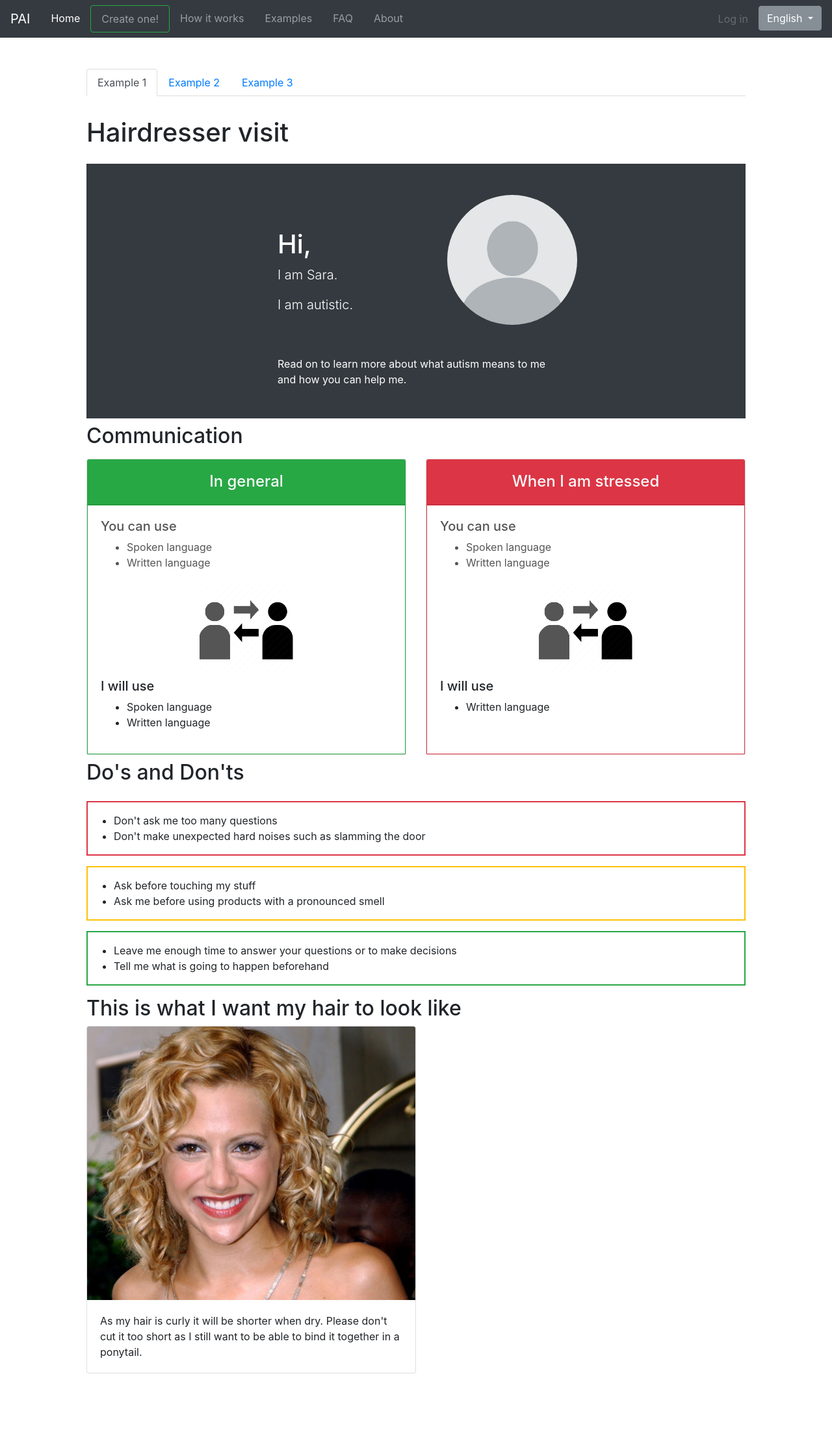
After one commit to aspigirlcodes/uniqid, a Django app: template home/templates/home/examples.html in a window 1280 px wide. The commit adds this page. Shown: the whole page at 65% size. Run offline with Django 3.2, Linux system fonts and the light colour scheme; the template is opened without the code that fills it, so the values that code supplies are empty; some libraries are stand-ins or nearby versions.

Commit message:
add examples

```diff
--- /dev/null
+++ b/home/templates/home/example1.html
@@ -0,0 +1,129 @@
+{% load static %}
+{% load i18n %}
+<section id="page" class="pb-5">
+    <div class="row py-3">
+      <div class="col-12">
+        <h1>{% trans "Hairdresser visit" %}</h1>
+      </div>
+    </div>
+    <section class="generalinfo-display bg-dark text-white">
+      <div class="row align-items-end justify-content-center">
+        <div class="col-12 col-sm-6 col-md-4 col-lg-3 order-sm-2 text-center p-5">
+          <img src="{% static "img/blank-profile-picture.png" %}" class="rounded-circle profile-img" alt="avatar">
+        </div>
+        <div class="col-12 col-sm-6 col-md-4 col-lg-3 order-sm-1 p-5">
+            <p class="h1">{% trans "Hi," %}</p>
+            <p class="lead">
+              {% blocktrans trimmed with name="Sara" %}
+                I am {{name}}.
+              {% endblocktrans %}
+              </p>
+            <p class="lead">{% trans "I am autistic." %}</p>
+        </div>
+      </div>
+      <div class="row justify-content-center">
+        <div class="col-12 col-md-8 col-lg-6 px-5 pb-5">
+          {% trans "Read on to learn more about what autism means to me and how you can help me." %}
+        </div>
+      </div>
+    </section>
+
+    <section class="communication">
+      <div class="row my-2">
+        <div class="col-12">
+          <h2>{% trans "Communication" %}</h2>
+        </div>
+      </div>
+      <div class="card-deck">
+        <div class="card">
+          <div class="card-header bg-success text-light text-center">
+            <h4 class="mt-2">{% trans "In general" %}</h4>
+          </div>
+          <div class="card-body border border-success">
+            <div class="text-grey">
+              <h5>{% trans "You can use" %}</h5>
+              <ul>
+                <li>{% trans "Spoken language" %}</li>
+                <li>{% trans "Written language" %}</li>
+              </ul>
+            </div>
+            <img src="{% static "img/communication-dialogue-icon-3.png" %}" class="mx-auto d-block" style="width:50%; max-width:150px">
+            <h5>{% trans "I will use" %}</h5>
+            <ul>
+              <li>{% trans "Spoken language" %}</li>
+              <li>{% trans "Written language" %}</li>
+            </ul>
+          </div>
+        </div>
+        <div class="card">
+          <div class="card-header bg-danger text-light text-center">
+            <h4 class="mt-2">{% trans "When I am stressed" %}</h4>
+          </div>
+          <div class="card-body border border-danger">
+            <div class="text-grey">
+              <h5>{% trans "You can use" %}</h5>
+              <ul>
+                <li>{% trans "Spoken language" %}</li>
+                <li>{% trans "Written language" %}</li>
+              </ul>
+            </div>
+            <img src="{% static "img/communication-dialogue-icon-3.png" %}" class="mx-auto d-block" style="width:50%; max-width:150px">
+            <h5>{% trans "I will use" %}</h5>
+            <ul>
+              <li>{% trans "Written language" %}</li>
+            </ul>
+          </div>
+        </div>
+      </div>
+    </section>
+
+    <section class="do-dont">
+      <div class="row my-2">
+        <div class="col-12">
+          <h2>{% trans "Do's and Don'ts" %}</h2>
+        </div>
+      </div>
+      <div class="row">
+        <div class="col-12 my-2">
+          <div class="border border-2 border-danger">
+            <ul class="mt-3">
+              <li> {% trans "Don't ask me too many questions" %}</li>
+              <li> {% trans "Don't make unexpected hard noises such as slamming the door" %}</li>
+            </ul>
+          </div>
+        </div>
+        <div class="col-12 my-2">
+          <div class="border border-2 border-warning">
+            <ul class="mt-3">
+              <li> {% trans "Ask before touching my stuff" %}</li>
+              <li> {% trans "Ask me before using products with a pronounced smell" %}</li>
+            </ul>
+          </div>
+        </div>
+        <div class="col-12 my-2">
+          <div class="border border-2 border-success">
+            <ul class="mt-3">
+              <li> {% trans "Leave me enough time to answer your questions or to make decisions" %}</li>
+              <li> {% trans "Tell me what is going to happen beforehand" %}</li>
+            </ul>
+          </div>
+        </div>
+      </div>
+    </section>
+
+    <section class="free-image">
+      <div class="row my-2">
+        <div class="col-12">
+          <h2>{% trans "This is what I want my hair to look like" %}</h2>
+          <div class="card w-50">
+            <img src="{% static "img/shoulder-length-curly-hairstyle.jpg" %}" class="card-img-top">
+            <div class="card-body">
+              <p class="card-text">
+                {% trans "As my hair is curly it will be shorter when dry. Please don't cut it too short as I still want to be able to bind it together in a ponytail." %}
+              </p>
+            </div>
+          </div>
+        </div>
+      </div>
+    </section>
+</section>
--- /dev/null
+++ b/home/templates/home/example2.html
@@ -0,0 +1,165 @@
+{% load static %}
+{% load i18n %}
+<section id="page" class="pb-5">
+    <div class="row py-3">
+      <div class="col-12">
+        <h1>{% trans "Doctors visit" %}</h1>
+      </div>
+    </div>
+    <section class="generalinfo-display bg-dark text-white">
+      <div class="row align-items-end justify-content-center">
+        <div class="col-12 col-sm-6 col-md-4 col-lg-3 order-sm-2 text-center p-5">
+          <img src="{% static "img/blank-profile-picture.png" %}" class="rounded-circle profile-img" alt="avatar">
+        </div>
+        <div class="col-12 col-sm-6 col-md-4 col-lg-3 order-sm-1 p-5">
+            <p class="h1">{% trans "Hi," %}</p>
+            <p class="lead">
+              {% blocktrans trimmed with name="Sara" %}
+                I am {{name}}.
+              {% endblocktrans %}
+              </p>
+            <p class="lead">{% trans "I have an Autism Spectrum Condition." %}</p>
+        </div>
+      </div>
+      <div class="row justify-content-center">
+        <div class="col-12 col-md-8 col-lg-6 px-5 pb-5">
+          {% trans "Read on to learn more about what autism means to me and how you can help me." %}
+        </div>
+      </div>
+    </section>
+
+    <section class="do-dont">
+      <div class="row my-2">
+        <div class="col-12">
+          <h2>{% trans "Do's and Don'ts" %}</h2>
+        </div>
+      </div>
+      <div class="row">
+        <div class="col-12 my-2">
+          <div class="border border-2 border-danger">
+            <ul class="mt-3">
+              <li> {% trans "Don't touch me without permission" %}</li>
+              <li> {% trans "Don't ask me too many questions" %}</li>
+            </ul>
+          </div>
+        </div>
+        <div class="col-12 my-2">
+          <div class="border border-2 border-warning">
+            <ul class="mt-3">
+              <li> {% trans "Ask before touching my stuff" %}</li>
+              <li> {% trans "Ask me if I am ready to go before you take me to a new place" %}</li>
+            </ul>
+          </div>
+        </div>
+        <div class="col-12 my-2">
+          <div class="border border-2 border-success">
+            <ul class="mt-3">
+              <li> {% trans "Give me clear instructions if I have to do something" %}</li>
+              <li> {% trans "Leave me enough time to answer your questions or to make decisions" %}</li>
+              <li> {% trans "Tell me what is going to happen beforehand" %}</li>
+              <li> {% trans "Write important information down for me." %}</li>
+            </ul>
+          </div>
+        </div>
+      </div>
+    </section>
+
+    <section class="sensory">
+      <div class="row my-2">
+        <div class="col-12">
+          <h2>{% trans "Sensory sensitivities" %}</h2>
+        </div>
+      </div>
+      <div class="card-deck">
+      <div class="card">
+        <img class="card-img-top" src="{% static "img/ear.svg" %}" alt="Card image cap">
+        <ul class="list-group list-group-flush">
+          <li class="list-group-item">{% trans "I am very sensitive to sound" %}</li>
+        </ul>
+      </div>
+      <div class="card">
+        <img class="card-img-top" src="{% static "img/eye.svg" %}" alt="Card image cap">
+        <ul class="list-group list-group-flush">
+          <li class="list-group-item">{% trans "I am very sensitive to light" %}</li>
+          <li class="list-group-item">{% trans "I can't cope with fluorescent lighting" %}</li>
+        </ul>
+      </div>
+      <div class="card">
+        <img class="card-img-top" src="{% static "img/termo.svg" %}" alt="Card image cap">
+        <ul class="list-group list-group-flush">
+          <li class="list-group-item">{% trans "I am less sensitive than average to temperature" %}</li>
+        </ul>
+      </div>
+      <div class="card">
+        <img class="card-img-top" src="{% static "img/brain.svg" %}" alt="Card image cap">
+        <ul class="list-group list-group-flush">
+          <li class="list-group-item">{% trans "I have trouble processing more than one sense at a time, for example hearing you while looking at something" %}</li>
+          <li class="list-group-item">{% trans "I have difficulties recognizing and/or reporting pain or other symptoms" %}</li>
+        </ul>
+      </div>
+    </div>
+    </section>
+
+    <section class="medication">
+      <div class="row my-2">
+        <div class="col-12">
+          <h2>{% trans "Medication" %}</h2>
+        </div>
+      </div>
+      <div class="row">
+        <div class="col-12">
+          <table class="table table-bordered table-responsive-md">
+            <thead>
+              <tr>
+                <th scope="col">{% trans "What" %}</th>
+                <th scope="col">{% trans "When" %}</th>
+                <th scope="col">{% trans "Quantity" %}</th>
+                <th scope="col">{% trans "Remarks" %}</th>
+              </tr>
+            </thead>
+            <tbody>
+              <tr>
+                <td rowspan="2">{% trans "Wonder pills" %}</td>
+                <td>{% trans "Breakfast" %}</td>
+                <td>2</td>
+                <td rowspan="2">{% trans "Take with my favorite banana yoghurt" %}</td>
+              </tr>
+              <tr>
+                <td>{% trans "Dinner" %}</td>
+                <td>1</td>
+              </tr>
+              <tr>
+                <td>{% trans "sweet sirup" %}</td>
+                <td>{% trans "before sleeping" %}</td>
+                <td>200 ml</td>
+                <td></td>
+              </tr>
+            </tbody>
+          </table>
+        </div>
+      </div>
+    </section>
+
+    <section class="contact">
+      <div class="row my-2">
+        <div class="col-12">
+          <h2>{% trans "Contacts" %}</h2>
+        </div>
+      </div>
+      <div class="row">
+        <div class="col-12 col-sm-6 col-md-3">
+          <div class="card">
+            <div class="card-body">
+              <h4 class="card-title">{% trans "My GP (General Practitioner)" %}</h4>
+              <address>
+                Dr. Jef Arzt <br/>
+                Praxisstrasse 1 <br/>
+                3000 Bern <br/>
+                Tel: 031 123 45 67 <br/>
+              </address>
+            </div>
+          </div>
+        </div>
+      </div>
+    </section>
+</section>
--- /dev/null
+++ b/home/templates/home/example3.html
@@ -0,0 +1,79 @@
+{% load static %}
+{% load i18n %}
+<section id="page" class="pb-5">
+  <div class="row py-3">
+    <div class="col-12">
+      <h1>{% trans "Travel" %}</h1>
+    </div>
+  </div>
+  <section class="generalinfo-display bg-dark text-white">
+    <div class="row align-items-end justify-content-center">
+      <div class="col-12 col-sm-6 col-md-4 col-lg-3 order-sm-2 text-center p-5">
+        <img src="{% static "img/blank-profile-picture.png" %}" class="rounded-circle profile-img" alt="avatar">
+      </div>
+      <div class="col-12 col-sm-6 col-md-4 col-lg-3 order-sm-1 p-5">
+          <p class="h1">{% trans "Hi," %}</p>
+          <p class="lead">
+            {% blocktrans trimmed with name="Sara" %}
+              I am {{name}}.
+            {% endblocktrans %}
+            </p>
+          <p class="lead">{% trans "I have autism." %}</p>
+      </div>
+    </div>
+  </section>
+  <section class="free-text">
+    <div class="row my-2">
+      <div class="col-12">
+        <div class="card">
+          <div class="card-header bg-danger text-light">
+            <h4 class="mt-2">{% trans "This situation is very stressful to me" %}</h4>
+          </div>
+          <div class="card-body border border-danger">
+            <ul>
+              <li>{% trans "I might not be able to talk or answer your questions" %}</li>
+              <li>{% trans "I might be able to write if you give me pen and paper or type on my smartphone" %}</li>
+              <li>{% trans "Please don't touch me or try to comfort me by talking a lot" %}</li>
+              <li><strong>{% trans "Please help me get back to my hotel" %}</strong></li>
+            </ul>
+          </div>
+        </div>
+      </div>
+    </div>
+  </section>
+
+  <section class="contact">
+    <div class="row my-2">
+      <div class="col-12">
+        <h2>{% trans "Contacts" %}</h2>
+      </div>
+    </div>
+    <div class="row">
+      <div class="col-12 col-sm-6 col-md-3">
+        <div class="card">
+          <img src="{% static "img/map.png" %}" class="card-img-top">
+          <div class="card-body">
+            <h4 class="card-title">Hotel Imperial</h4>
+            <address>
+              Gran Via de les Corts Catalanes, 668<br/>
+              08010 Barcelona,<br/>
+              Spanien <br/>
+              Tel: +34 935 10 11 30 <br/>
+            </address>
+          </div>
+        </div>
+      </div>
+      <div class="col-12 col-sm-6 col-md-3">
+        <div class="card">
+          <div class="card-body">
+            <h4 class="card-title">{% trans "Emergency contact" %}</h4>
+            <address>
+              John Doe <br/>
+              Tel: +41 76 123 45 67 <br/>
+            </address>
+          </div>
+        </div>
+      </div>
+    </div>
+  </section>
+</section>
--- /dev/null
+++ b/home/templates/home/examples.html
@@ -0,0 +1,36 @@
+{% extends "pages/base.html" %}
+{% load i18n %}
+{% block content %}
+<section id="empty">
+  <div class="container">
+    <div class="row p-5">
+      <div class="col-12">
+        <ul class="nav nav-tabs mb-3" role="tablist">
+          <li class="nav-item">
+            <a class="nav-link active" id="ex1-tab" data-toggle="tab" href="#example1" role="tab" aria-controls="example1" aria-selected="true">{% trans "Example 1" %}</a>
+          </li>
+          <li class="nav-item">
+            <a class="nav-link" id="ex2-tab" data-toggle="tab" href="#example2" role="tab" aria-controls="example2" aria-selected="false">{% trans "Example 2" %}</a>
+          </li>
+          <li class="nav-item">
+            <a class="nav-link" id="ex3-tab" data-toggle="tab" href="#example3" role="tab" aria-controls="example3" aria-selected="false">{% trans "Example 3" %}</a>
+          </li>
+        </ul>
+        <div class="tab-content">
+          <div class="tab-pane fade show active" id="example1" role="tabpanel" aria-labelledby="ex1-tab">
+            {% include "home/example1.html" %}
+          </div>
+          <div class="tab-pane fade" id="example2" role="tabpanel" aria-labelledby="ex2-tab">
+            {% include "home/example2.html" %}
+          </div>
+          <div class="tab-pane fade" id="example3" role="tabpanel" aria-labelledby="ex3-tab">
+            {% include "home/example3.html" %}
+          </div>
+        </div>
+      </div>
+    </div>
+  </div>
+</section>
+
+
+{% endblock content %}
--- a/home/urls.py
+++ b/home/urls.py
@@ -28,7 +28,8 @@ urlpatterns = [
         name="faq"),
     url(r'^about/', TemplateView.as_view(template_name='pages/empty.html'),
         name="about"),
-    url(r'^examples/', TemplateView.as_view(template_name='pages/empty.html'),
+    url(r'^examples/',
+        TemplateView.as_view(template_name='home/examples.html'),
         name="examples"),
     url(r'^', TemplateView.as_view(template_name='home/home.html'),
         name="home"),
--- a/pages/static/css/main.css
+++ b/pages/static/css/main.css
@@ -10,10 +10,16 @@
 {
   min-height: 30vh
 }
-
+.text-grey {
+  color: #555555;
+}
 .profile-img{
   max-width: 200px;
 }
 .text-white-70 {
   color: rgba(255,255,255,0.7)
 }
+
+.border-2{
+  border-width: 2px !important;
+}
--- a/pages/templates/pages/base.html
+++ b/pages/templates/pages/base.html
@@ -15,7 +15,7 @@
 <body>
 
   <nav class="navbar navbar-expand-lg navbar-dark bg-dark">
-    <a class="navbar-brand" href="{% url "home:home" %}">Navbar</a>
+    <a class="navbar-brand" href="{% url "home:home" %}">PAI</a>
     <button class="navbar-toggler" type="button" data-toggle="collapse" data-target="#navbarSupportedContent" aria-controls="navbarSupportedContent" aria-expanded="false" aria-label="Toggle navigation">
       <span class="navbar-toggler-icon"></span>
     </button>
--- a/pages/templates/pages/page_preview.html
+++ b/pages/templates/pages/page_preview.html
@@ -1,5 +1,4 @@
 {% extends "pages/base.html" %}
-{% load widget_tweaks %}
 
 {% block content %}
 <section id="page" class="pb-5">
```
Also changed, not shown: pages/templates/pages/_freelist.html (added, +19 -0 lines), locale/de/LC_MESSAGES/django.po, pages/static/img/blank-profile-picture.png, pages/static/img/brain.svg (added), pages/static/img/communication-dialogue-icon-3.png (added), pages/static/img/ear.svg (added), pages/static/img/eye.svg (added), pages/static/img/map.png (added), pages/static/img/shoulder-length-curly-hairstyle.jpg (added), pages/static/img/termo.svg (added), 1 other file.
